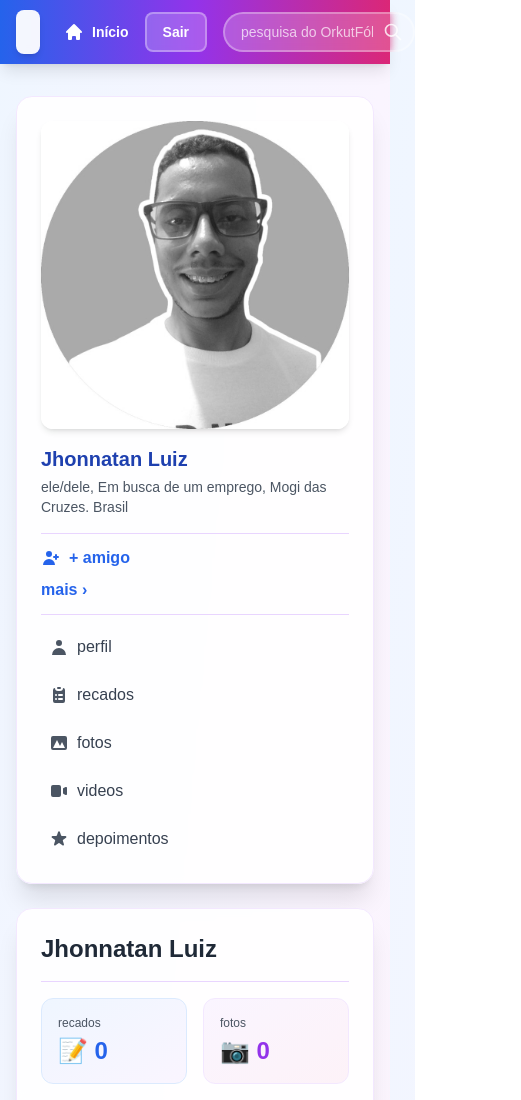
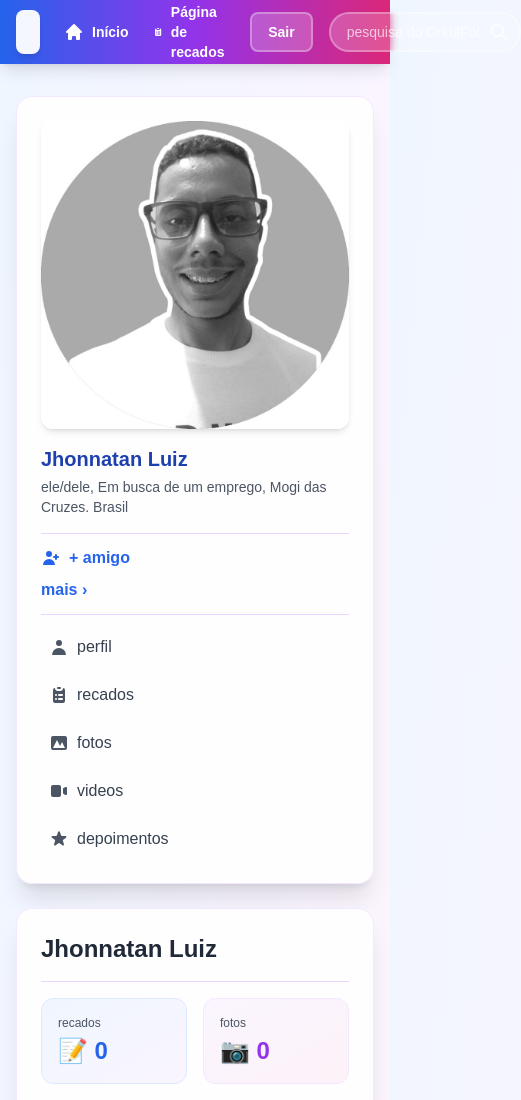
Before and after one commit to JhonnatanLuiz/Projeto-orkut, a plain HTML site: page index.html in a window 390 px wide. Shown: the top 1100 px of the page, 521 px wide, since content can reach past the window. Drawn offline with nearby package versions, Linux system fonts and the light colour scheme.

Commit message:
fix: correct visibility class for email link in navigation

```diff
--- a/index.html
+++ b/index.html
@@ -45,7 +45,7 @@
                 </svg>
                 <span>Início</span>
               </a>
-              <a href="mailto:jhonnatanluiz@yahoo.com.br" class="flex items-center gap-2 text-white font-semibold hover:text-pink-200 transition-colors text-sm md:text-base hidden md:flex">
+              <a href="mailto:jhonnatanluiz@yahoo.com.br" class="flex items-center gap-2 text-white font-semibold hover:text-pink-200 transition-colors text-sm md:text-base md:flex">
                 <svg class="w-5 h-5" fill="currentColor" viewBox="0 0 20 20" xmlns="http://www.w3.org/2000/svg">
                   <path d="M9 2a1 1 0 000 2h2a1 1 0 100-2H9z"></path>
                   <path fill-rule="evenodd" d="M4 5a2 2 0 012-2 3 3 0 003 3h2a3 3 0 003-3 2 2 0 012 2v11a2 2 0 01-2 2H6a2 2 0 01-2-2V5zm3 4a1 1 0 000 2h.01a1 1 0 100-2H7zm3 0a1 1 0 000 2h3a1 1 0 100-2h-3zm-3 4a1 1 0 100 2h.01a1 1 0 100-2H7zm3 0a1 1 0 100 2h3a1 1 0 100-2h-3z" clip-rule="evenodd"></path>
```
